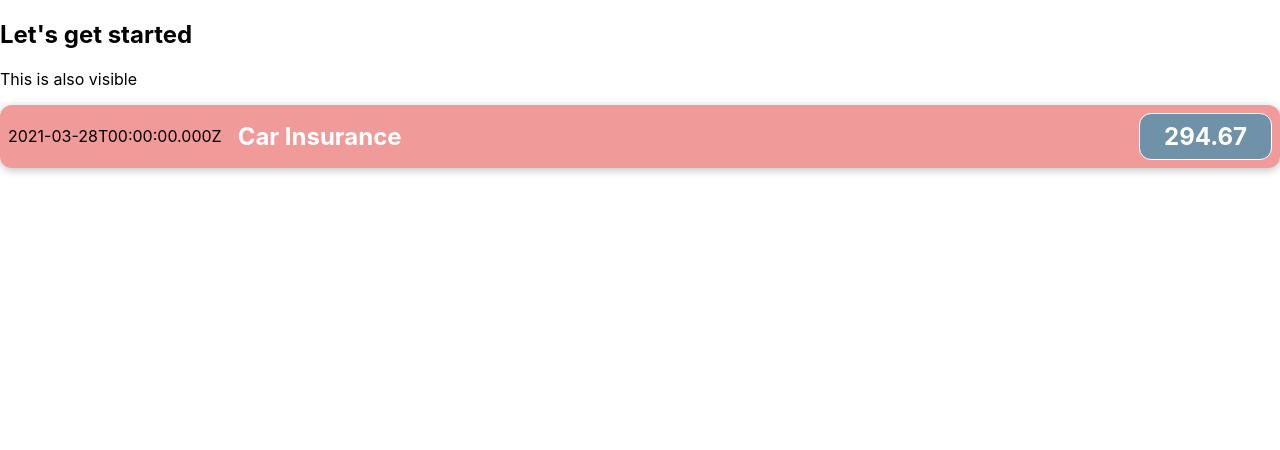
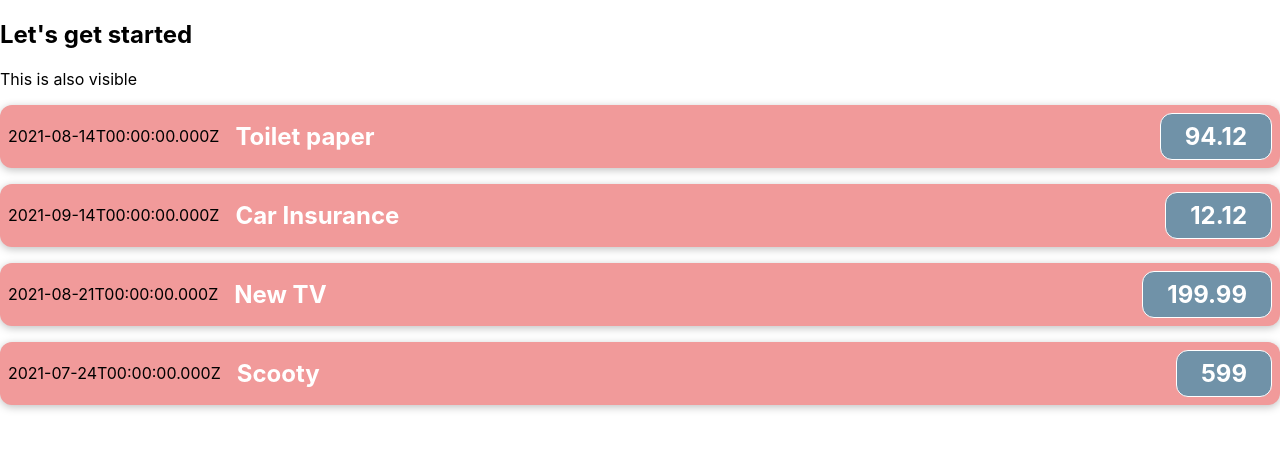
Before and after one commit to Mitra-babu/Expense-counter-2, a React (Create React App) app: page / in a window 1280 px wide. Shown: the top 450 px of the page. Built offline with nearby package versions, Linux system fonts and the light colour scheme.

Commit message:
Date component nitialized

```diff
--- a/src/App.js
+++ b/src/App.js
@@ -2,11 +2,57 @@
 import ExpenseItem from "./components/ExpenseItem";
 
 function App() {
+  const expense = [
+    {
+      id: "e1",
+      title: "Toilet paper",
+      amount: 94.12,
+      date: new Date(2021, 7, 14),
+    },
+    {
+      id: "e2",
+      title: "Car Insurance",
+      amount: 12.12,
+      date: new Date(2021, 8, 14),
+    },
+    {
+      id: "e3",
+      title: "New TV",
+      amount: 199.99,
+      date: new Date(2021, 7, 21),
+    },
+    {
+      id: "e4",
+      title: "Scooty",
+      amount: 599.0,
+      date: new Date(2021, 6, 24),
+    },
+  ];
+
   return (
     <div>
       <h2>Let's get started</h2>
       <p>This is also visible</p>
-      <ExpenseItem />
+      <ExpenseItem
+        title={expense[0].title}
+        amount={expense[0].amount}
+        date={expense[0].date}
+      />
+      <ExpenseItem
+        title={expense[1].title}
+        amount={expense[1].amount}
+        date={expense[1].date}
+      />
+      <ExpenseItem
+        title={expense[2].title}
+        amount={expense[2].amount}
+        date={expense[2].date}
+      />
+      <ExpenseItem
+        title={expense[3].title}
+        amount={expense[3].amount}
+        date={expense[3].date}
+      />
     </div>
   );
 }
--- a/src/components/ExpenseItem.js
+++ b/src/components/ExpenseItem.js
@@ -1,17 +1,13 @@
 import "./CSS/ExpenseItem.css";
 
-function ExpenseItem() {
-  const expenseDate = new Date(2021, 2, 28);
-  const expenseTitle = "Car Insurance";
-  const expenseAmount = 294.67;
-
+function ExpenseItem(props) {
   return (
     <div className="expense-item">
-      <div>{expenseDate.toISOString()}</div>
+      <div>{props.date.toISOString()}</div>
       <div className="expense-item__description">
-        <h2>{expenseTitle}</h2>
+        <h2>{props.title}</h2>
       </div>
-      <div className="expense-item__price">{expenseAmount}</div>
+      <div className="expense-item__price">{props.amount}</div>
     </div>
   );
 }
```
